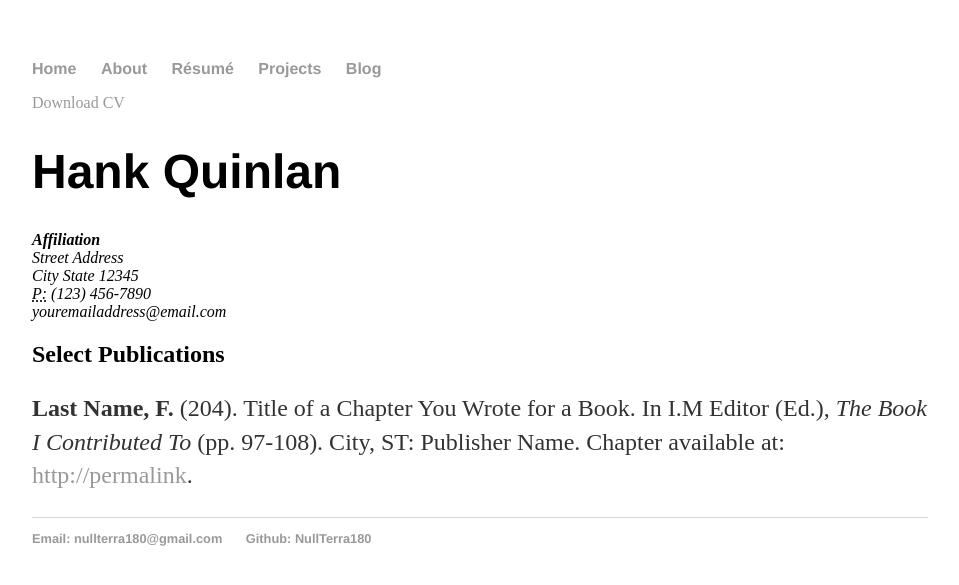
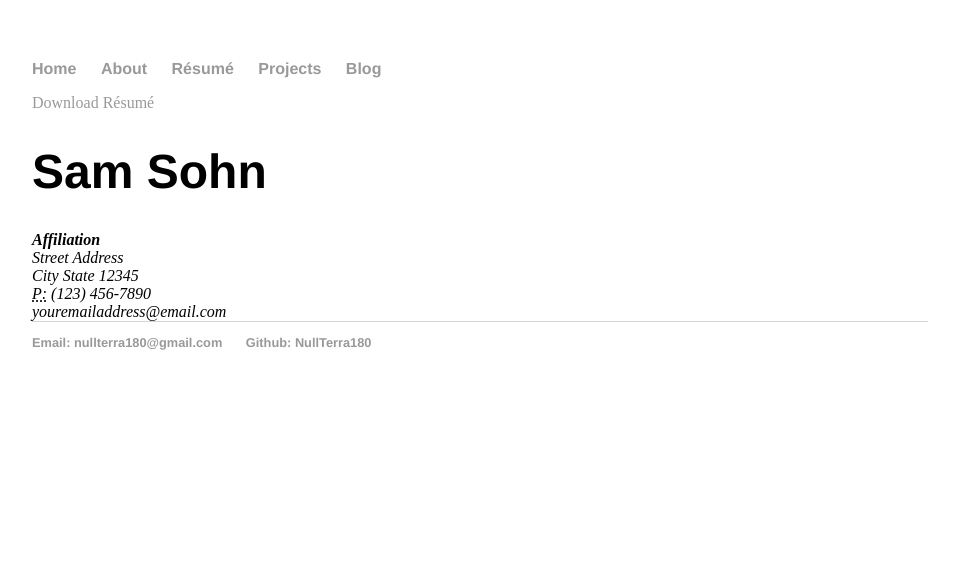
Before and after one commit to Alchera-MLOps-Shelby/NullTerra180.github.io, a Jekyll site: the page built from resume/index.html, in a window 1280 px wide. Shown: the top 585 px of the page, without its empty margins (160-1119 px from the left). Built offline with Jekyll 4.4.1, drawn with Linux system fonts in a browser that asks for light colours.

Commit message:
Update resume/index.html

```diff
--- a/resume/index.html
+++ b/resume/index.html
@@ -1,20 +1,15 @@
 ---
 layout: default
-title: CV of Your Name
+title: Resume of Sam Sohn
 ---
-
-	<div class="cv">
-		<a href="#" class="download" title="Download CV as PDF">Download CV</a>
-			<h1>Hank Quinlan</h1>
+	<div class="resume">
+		<a href="#" class="download" title="Download résumé as PDF">Download Résumé </a>
+			<h1>Sam Sohn</h1>
 			<address>
-			<strong>Affiliation</strong><br>
-			Street Address<br>
-			City State 12345<br>
-			<abbr title="phone">P:</abbr> (123) 456-7890<br>
-			<span class="obfuscate">youremailaddress@email.com</span>
+				<strong>Affiliation</strong><br>
+				Street Address<br>
+				City State 12345<br>
+				<abbr title="phone">P:</abbr> (123) 456-7890<br>
+				<span class="obfuscate">youremailaddress@email.com</span>
 			</address>
-
-			<h2>Select Publications</h2>
-													<p><strong>Last Name, F.</strong> (204). Title of a Chapter You Wrote for a Book. In I.M Editor (Ed.), <em>The Book I Contributed To</em> (pp. 97-108). City, ST: Publisher Name. Chapter available at: <a href="#">http://permalink</a>.
-
 	</div>
```
